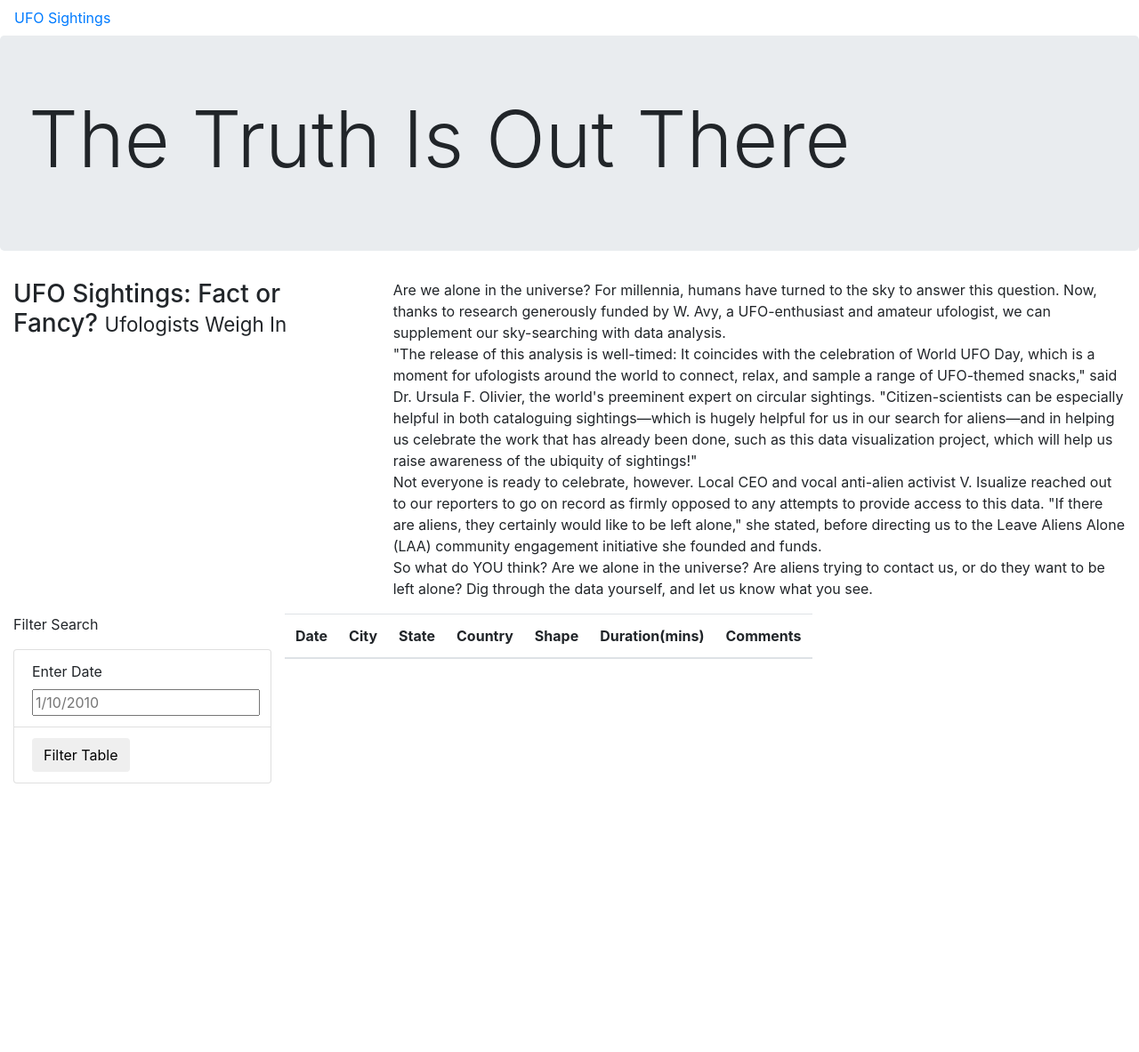
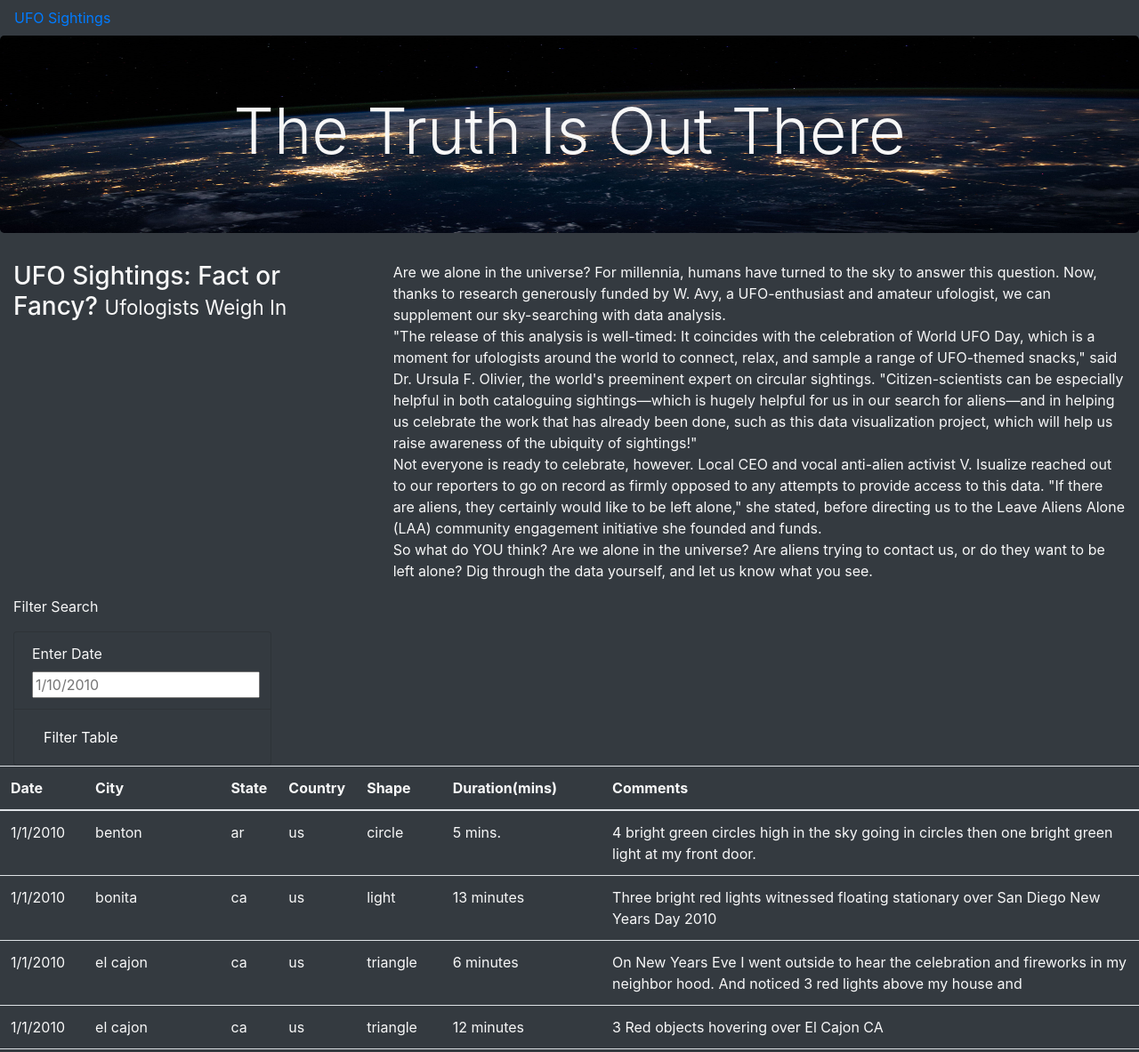
Before and after one commit to nitishsingh158/UFO_Sightings, a plain HTML site: page index.html in a window 1280 px wide. Shown: the top 1183 px of the page at 89% size. Before the commit the page ends 881 px from the top, so only its background shows below. Drawn offline with nearby package versions, Linux system fonts and the light colour scheme.

Commit message:
add css style sheet

```diff
--- a/index.html
+++ b/index.html
@@ -12,15 +12,15 @@
     />
     <link rel="stylesheet" href="static/css/style.css">
 </head>
-<body>
+<body class="bg-dark">
     <div class="wrapper">
-        <nav class="navbar navbar-expand-lg">
+        <nav class="navbar navbar-expand-lg navbar-dark bg-dark">
             <a class "navbar-brand" href="index.html">UFO Sightings</a>
         </nav>
     </div>
 
     <div class="jumbotron">
-        <h1 class="display-2">The Truth Is Out There</h1>
+        <h1 class="display-3">The Truth Is Out There</h1>
     </div>
 
     <div class="container-fluid">
@@ -50,15 +50,15 @@
 
             <div class="col-md-3">
 
-                <form>
+                <form class="bg-dark">
                     <p>Filter Search</p>
-                    <ul class="list-group">
-                        <li class="list-group-item">
+                    <ul class="list-group bg-dark">
+                        <li class="list-group-item bg-dark">
                             <label for="date">Enter Date</label>
                             <input type="text" placeholder="1/10/2010" id="datetime"/>
                         </li>
-                        <li class="list-group-item">
-                            <button id="filter-btn" type="button" class="btn btn-default">Filter Table</button>
+                        <li class="list-group-item bg-dark">
+                            <button id="filter-btn" type="button" class="btn btn-dark   ">Filter Table</button>
                         </li>
                     </ul>
                 </form>
@@ -84,5 +84,8 @@
 
         </div>
     </div>
+    <script src="https://cdnjs.cloudflare.com/ajax/libs/d3/4.11.0/d3.js"></script>
+    <script src="static/js/data.js"></script>
+    <script src="static/js/app.js"></script>
 </body>
 </html>
--- a/static/css/style.css
+++ b/static/css/style.css
@@ -0,0 +1,10 @@
+body {
+
+    color: #f7f7f7;
+  }
+
+.jumbotron {
+    background-image: url("../images/nasa.jpg");
+    background-size: 100% 100%;
+    text-align: center;
+}
```
Also changed, not shown: static/images/nasa.jpg (added).
